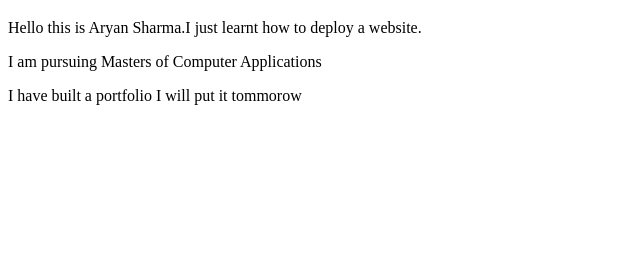
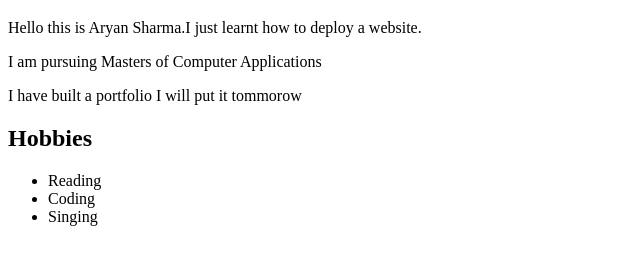
Before and after one commit to Sharmaryan/aryan_demo, a plain HTML site: page index.html in a window 1280 px wide. Shown: the part 61-326 px from the top of the page, without its empty margins (0-640 px from the left). Drawn offline with Linux system fonts and the light colour scheme.

Commit message:
updated interest

```diff
--- a/index.html
+++ b/index.html
@@ -12,5 +12,11 @@
     <p>I am pursuing Masters of Computer Applications</p>
 
     <p>I have built a portfolio I will put it tommorow</p>
+    <h2>Hobbies</h2>
+    <ul>
+        <li>Reading</li>
+        <li>Coding</li>
+        <li>Singing</li>
+    </ul>
 </body>
 </html>
```
